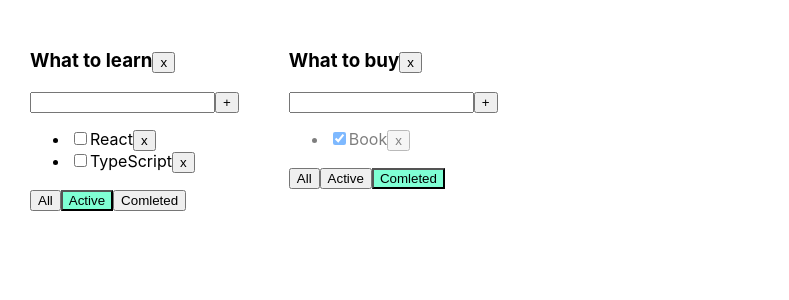
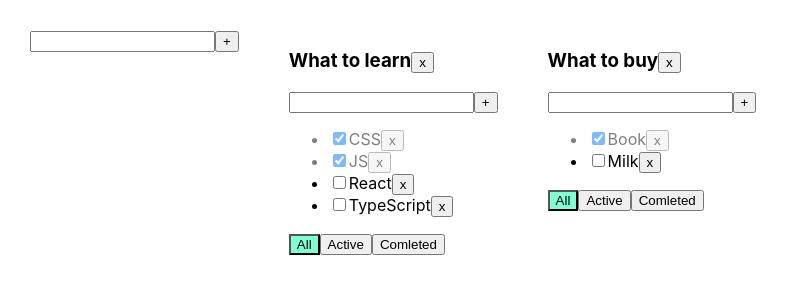
Before and after one commit to Abrosimov96/todolist, a React (Create React App) app: page / in a window 1280 px wide. Shown: the top 300 px of the page, without its empty margins (0-789 px from the left). Built offline with nearby package versions, Linux system fonts and the light colour scheme.

Commit message:
add New Todo List

```diff
--- a/src/AddItemFor.tsx
+++ b/src/AddItemFor.tsx
@@ -1,11 +1,10 @@
 import { ChangeEvent, KeyboardEvent, useState } from 'react';
 
 type AddItemFormPropsType = {
-  addTask: (title: string, todolistId: string) => void;
-  id: string;
+  addItem: (title: string) => void;
 };
 
-export function AddItemForm({ addTask, id }: AddItemFormPropsType) {
+export function AddItemForm({ addItem }: AddItemFormPropsType) {
   const [newTaskTitle, setNewTaskTitle] = useState('');
   const [error, setError] = useState('');
 
@@ -15,7 +14,7 @@ export function AddItemForm({ addTask, id }: AddItemFormPropsType) {
       setError('Field is required!');
       return;
     }
-    addTask(newTaskTitle, id);
+    addItem(newTaskTitle);
     setNewTaskTitle('');
   };
 
--- a/src/App.tsx
+++ b/src/App.tsx
@@ -1,7 +1,8 @@
 import React, { useState } from 'react';
 import { v1 } from 'uuid';
+import { AddItemForm } from './AddItemFor';
 import './App.css';
-import { TaskType, Todolist } from './Todolist';
+import { Todolist } from './Todolist';
 
 type TodolistTpe = {
   id: string;
@@ -16,8 +17,8 @@ function App() {
   let todolistId2 = v1();
 
   let [todolists, setTodolists] = useState<Array<TodolistTpe>>([
-    { id: todolistId1, title: 'What to learn', filter: 'active' },
-    { id: todolistId2, title: 'What to buy', filter: 'complited' },
+    { id: todolistId1, title: 'What to learn', filter: 'all' },
+    { id: todolistId2, title: 'What to buy', filter: 'all' },
   ]);
 
   const [tasksObj, setTasksObj] = useState({
@@ -82,8 +83,15 @@ function App() {
     setTasksObj({ ...tasksObj });
   };
 
+  const addTodolist = (title: string) => {
+    let newTodolist: TodolistTpe = { id: v1(), title, filter: 'all' };
+    setTodolists([newTodolist, ...todolists]);
+    setTasksObj({ ...tasksObj, [newTodolist.id]: [] });
+  };
+
   return (
     <div className="App">
+      <AddItemForm addItem={addTodolist} />
       {todolists.map((todolist) => {
         let filteredTasks = tasksObj[todolist.id];
 
--- a/src/Todolist.tsx
+++ b/src/Todolist.tsx
@@ -46,13 +46,17 @@ export function Todolist({
     removeList(todolistId);
   };
 
+  const addNewTask = (title: string) => {
+    addTask(title, id);
+  };
+
   return (
     <div>
       <h3>
         {title}
         <button onClick={() => onRemoveList(id)}>x</button>
       </h3>
-      <AddItemForm addTask={addTask} id={id} />
+      <AddItemForm addItem={addNewTask} />
       <ul>
         {tasks.map((task) => {
           const onRemoveHanlder = () => removeTask(task.id, id);
```
